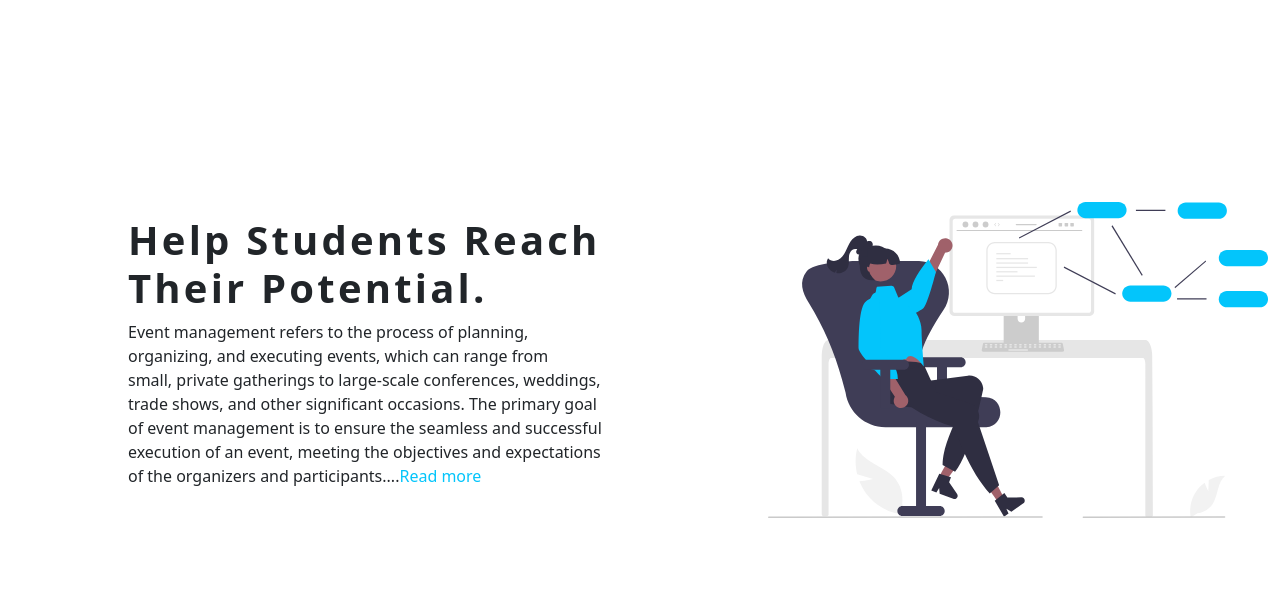
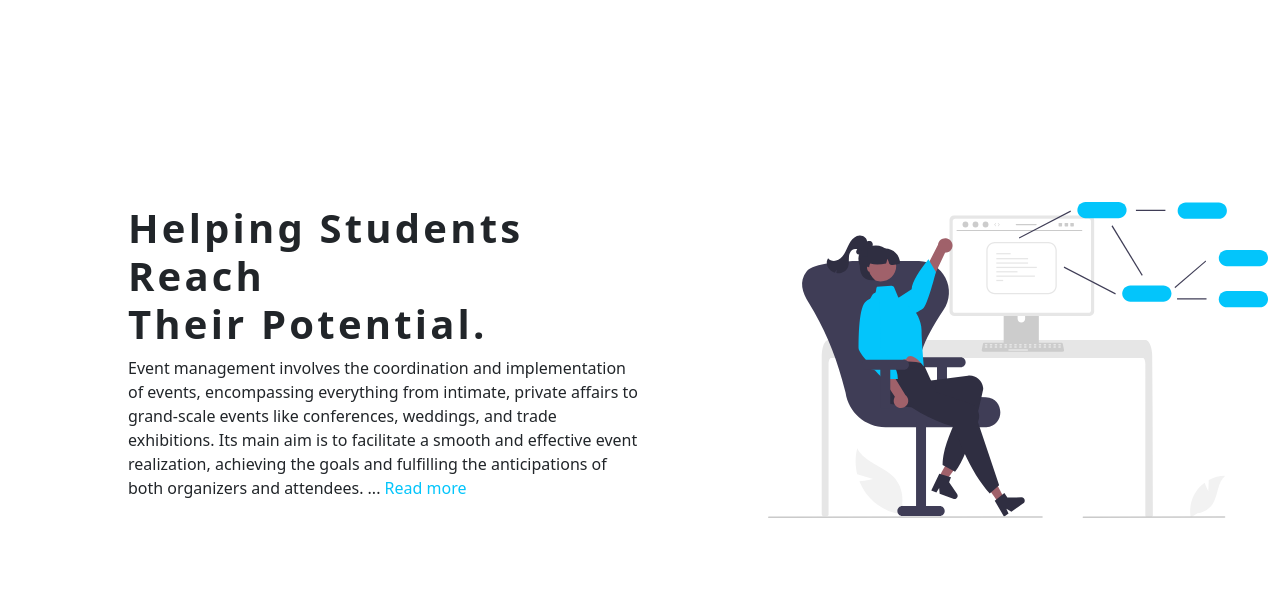
Before and after one commit to ekataraigithub/-EventManagementSystem, a PHP site: page / in a window 1280 px wide. Shown: the part 56-665 px from the top of the page. Run offline with PHP 8.4, Linux system fonts and the light colour scheme.

Commit message:
index.php

```diff
--- a/Acxiom_Event/index.php
+++ b/Acxiom_Event/index.php
@@ -15,14 +15,14 @@
     ?>
     <div class="flex-container">
         <div class="flex-items">
-            <h1>Help Students Reach <br/> Their Potential.</h1>
-            <p>Event management refers to the process of planning, <br/>
-            organizing, and executing events, which can range from <br/>
-            small, private gatherings to large-scale conferences, weddings,<br/>
-            trade shows, and other significant occasions. The primary goal<br/>
-            of event management is to ensure the seamless and successful <br/>
-            execution of an event, meeting the objectives and expectations<br/>
-            of the organizers and participants....<a href="#">Read more</a></p>
+            <h1>Helping Students Reach <br/> Their Potential.</h1>
+            <p>Event management involves the coordination and implementation
+                of events, encompassing everything from intimate, private
+                affairs to grand-scale events like conferences, weddings, and
+                trade exhibitions. Its main aim is to facilitate a smooth and
+                effective event realization, achieving the goals and fulfilling
+                the anticipations of both organizers and attendees. ...<a href="#">
+                Read more</a></p>
         </div>
         <div class="flex-items">
             <img src="./images/deshboard.svg" alt="deshboard"/>
```
